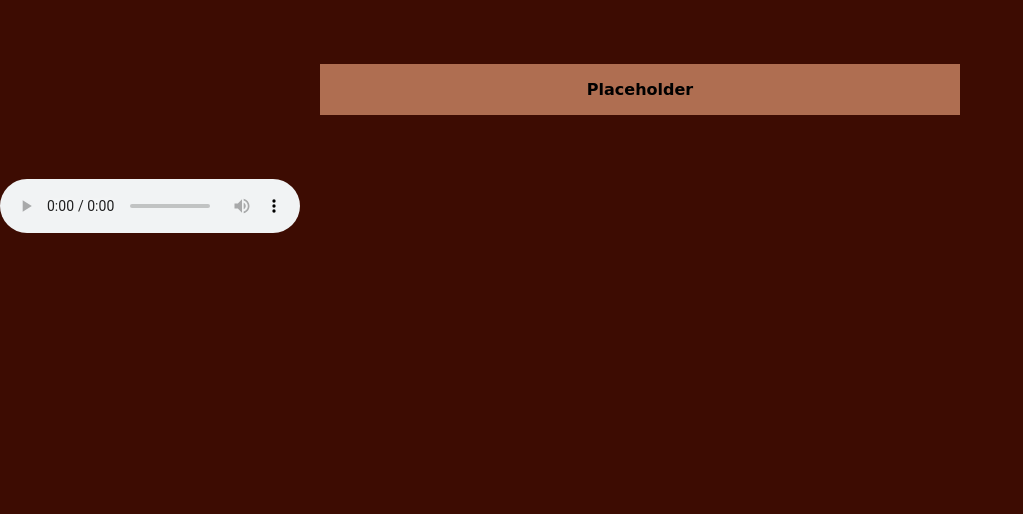
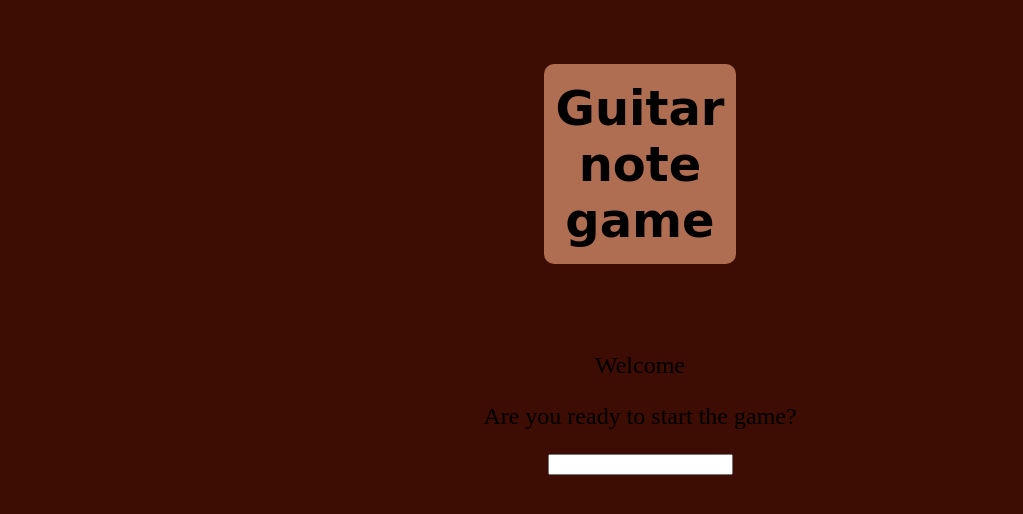
Before and after one commit to Dyff1/JS-DOM-Interactive-Game, a plain HTML site: page index.html in a window 1280 px wide. Shown: the whole page, without its empty margins (0-1023 px from the left). Drawn offline with Linux system fonts and the light colour scheme; a web font is replaced by a local one.

Commit message:
game start initialize

```diff
--- a/index.html
+++ b/index.html
@@ -12,9 +12,16 @@
 </head>
 <body>
     <header class="header">
-        <h1 class="header__title">Placeholder</h1>
+        <h1 class="header__title">Guitar note game</h1>
     </header>
     <main class="main">
+        <div class="main__header">
+            <p class="bread__text">Welcome</p>
+            <p class="bread__text">Are you ready to start the game?</p>
+            <div class="input__area">
+                <input class="center" id="input-start-game" type="text" placeholder="">
+            </div>
+        </div>
         <div class="content">
             <div class="audios">
                 <audio controls class="E-note player hidden">
--- a/script/logic.js
+++ b/script/logic.js
@@ -1,15 +1,25 @@
+let isGameOn = false
 const notesArray = ["E-note", "A-note", "D-note", "G-note", "B-note"]
 let randomNumber = Math.floor(Math.random() * notesArray.length)
 let randomNote = notesArray[randomNumber]
 
+const HIDDENNOTE = () => {
+    let hidden = document.querySelector(`.${randomNote}`)
+    hidden.classList.remove("hidden");
+}
 
-let hidden = document.querySelector(`.${randomNote}`)
-hidden.classList.remove("hidden");
+const STARTGAME = () => {
+    let listener = document.querySelector("#input-start-game").addEventListener("keyup", (event) => {
+    if(event.key === "Enter") {
+        let savedWord = event.target.value;
+        savedWord.toLowerCase()
+        if (savedWord === "yes") {
+            isGameOn = true
+            console.log(isGameOn)
+        } else {
+            console.log("Why are you here then?")
+        }
+    }
 
-/*
-1. Array with notes
-2. Random floor, lenght of an array. Return a string
-3. Remove class hidden. Show on page
-
-
-*/
+})
+}
--- a/style/header.css
+++ b/style/header.css
@@ -2,7 +2,8 @@
     background-color: #AF6E51;
     margin: 64px auto;
     padding: 16px 0;
-    max-width: 50%;
+    max-width: 15%;
+    border-radius: var(--global-border);
 }
 
 .header__title {
--- a/style/style.css
+++ b/style/style.css
@@ -3,8 +3,10 @@
 :root {
     --primary-font: "Jim Nightshade", cursive, -apple-system;
 
-    --primary-title-size: 3rem
-    --primary-text-size: 1.5rem
+    --primary-title-size: 3rem;
+    --primary-text-size: 1.5rem;
+
+    --global-border: 10px;
 }
 
 * {
@@ -16,10 +18,27 @@ body {
     background-color: #3D0C02;
 }
 
+.center {
+    display: flex;
+    align-items: center;
+    margin: auto;
+}
+
 .main {
-
+    display: flex;
+    flex-direction: column;
+    align-items: center;
 }
 
 .content {
 
 }
+
+.bread__text {
+    text-align: center;
+    font-size: var(--primary-text-size);
+}
+
+.input__area {
+    margin: auto;
+}
```
